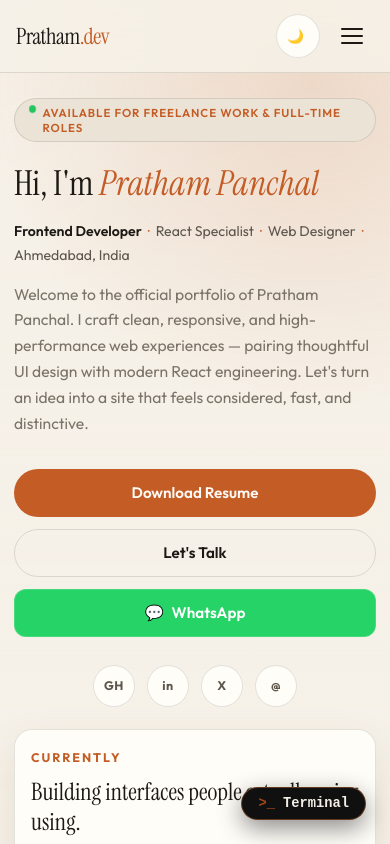
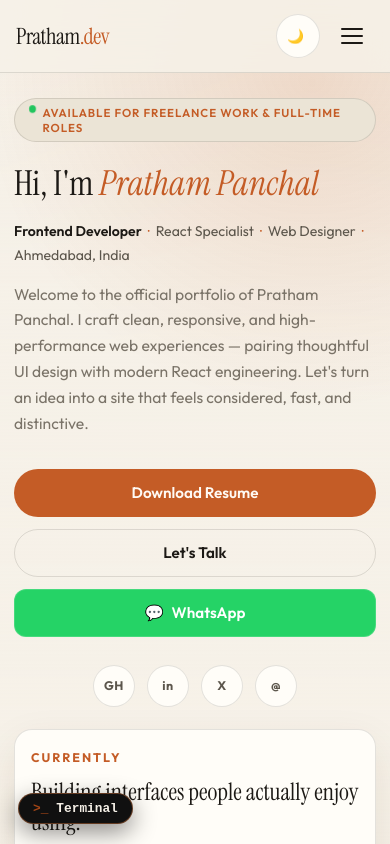
Before and after one commit to PrathamPanchal26/my-portfolio, a React (Create React App) app: page / in a window 390 px wide. Shown: the top 844 px of the page. Built offline with nearby package versions, Linux system fonts and the light colour scheme.

Commit message:
fix: relocate terminal floating button to bottom-left to prevent overlap with scroll-to-top

```diff
--- a/src/App.css
+++ b/src/App.css
@@ -2768,8 +2768,8 @@ body::before {
    ========================================================================== */
 .dev-terminal-toggle-btn {
   position: fixed;
-  bottom: 24px;
-  right: 24px;
+  bottom: 28px;
+  left: 28px;
   z-index: 990;
   display: flex;
   align-items: center;
@@ -2777,7 +2777,7 @@ body::before {
   background: #101010;
   border: 1px solid rgba(224, 122, 61, 0.4);
   color: #f4efe6;
-  padding: 8px 16px;
+  padding: 9px 18px;
   border-radius: 999px;
   font-family: monospace;
   font-size: 0.86rem;
@@ -2785,6 +2785,15 @@ body::before {
   cursor: pointer;
   box-shadow: 0 8px 24px rgba(0, 0, 0, 0.45);
   transition: all 0.2s ease;
+}
+
+@media (max-width: 640px) {
+  .dev-terminal-toggle-btn {
+    bottom: 20px;
+    left: 18px;
+    padding: 7px 14px;
+    font-size: 0.8rem;
+  }
 }
 
 .dev-terminal-toggle-btn:hover {
```
